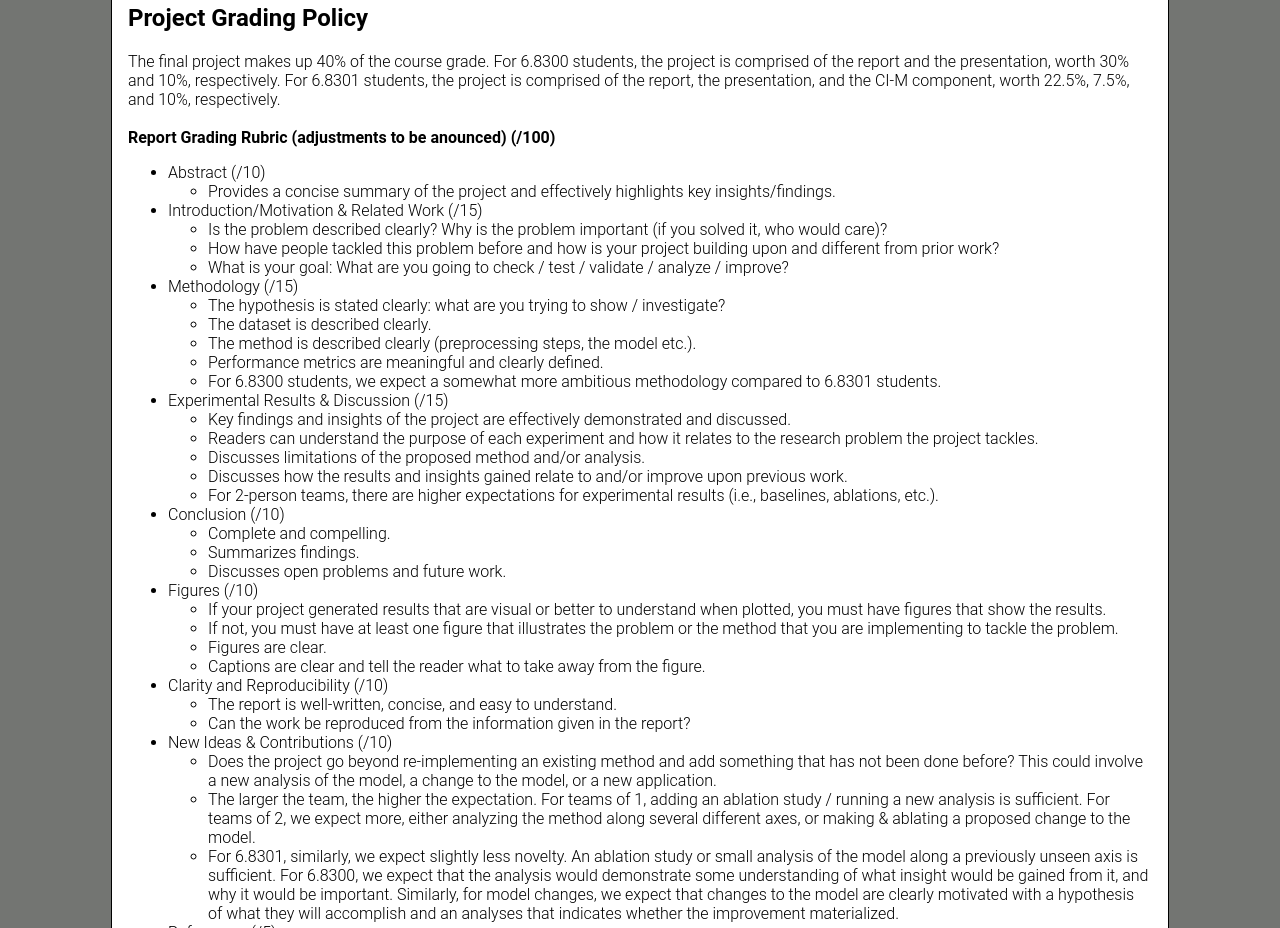
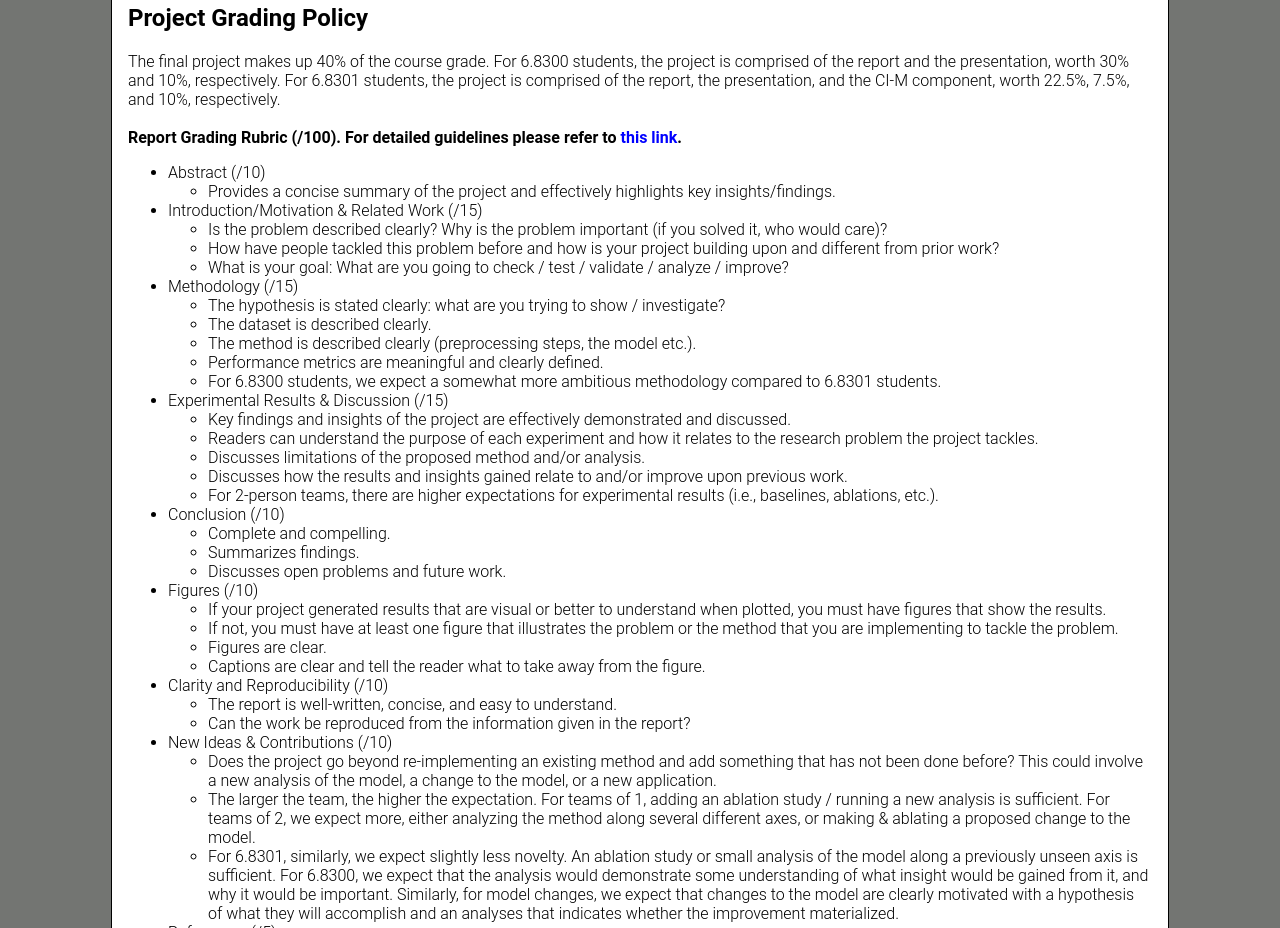
Before and after one commit to advances-in-vision/advances-in-vision.github.io, a plain HTML site: page project.html in a window 1280 px wide. Shown: the part 2780-3708 px from the top of the page. Drawn offline with Linux system fonts and the light colour scheme.

Commit message:
Update project.html

```diff
--- a/project.html
+++ b/project.html
@@ -140,7 +140,7 @@ If you have a project partner, only one of you should submit the proposal on Can
 
   <br>
   <br>
-  <b>Report Grading Rubric (adjustments to be anounced) (/100)</b>
+  <b>Report Grading Rubric (/100). For detailed guidelines please refer to <a href="https://canvas.mit.edu/files/4208910/download?download_frd=1">this link</a>.</b>
   <ul><li>Abstract (/10)</li>
       <ul>
        <li> Provides a concise summary of the project and effectively highlights key insights/findings.</li>
```
